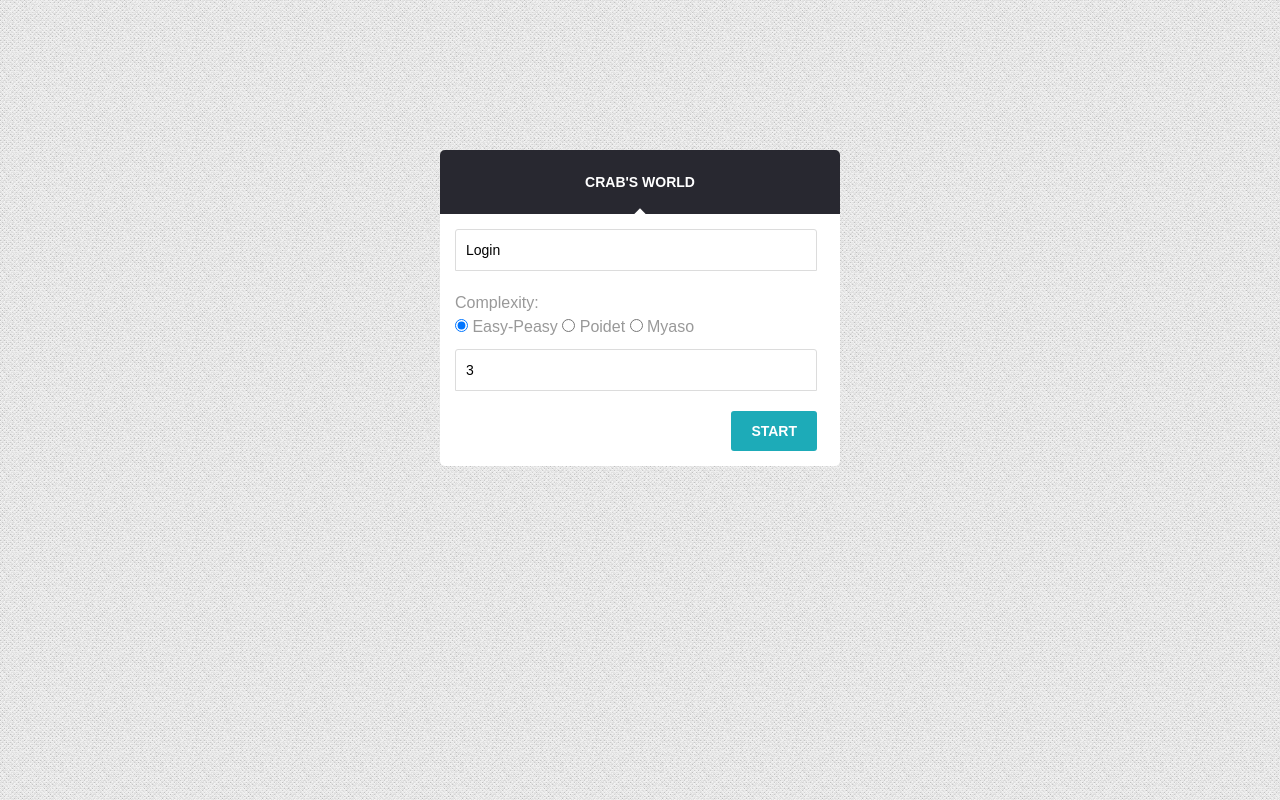
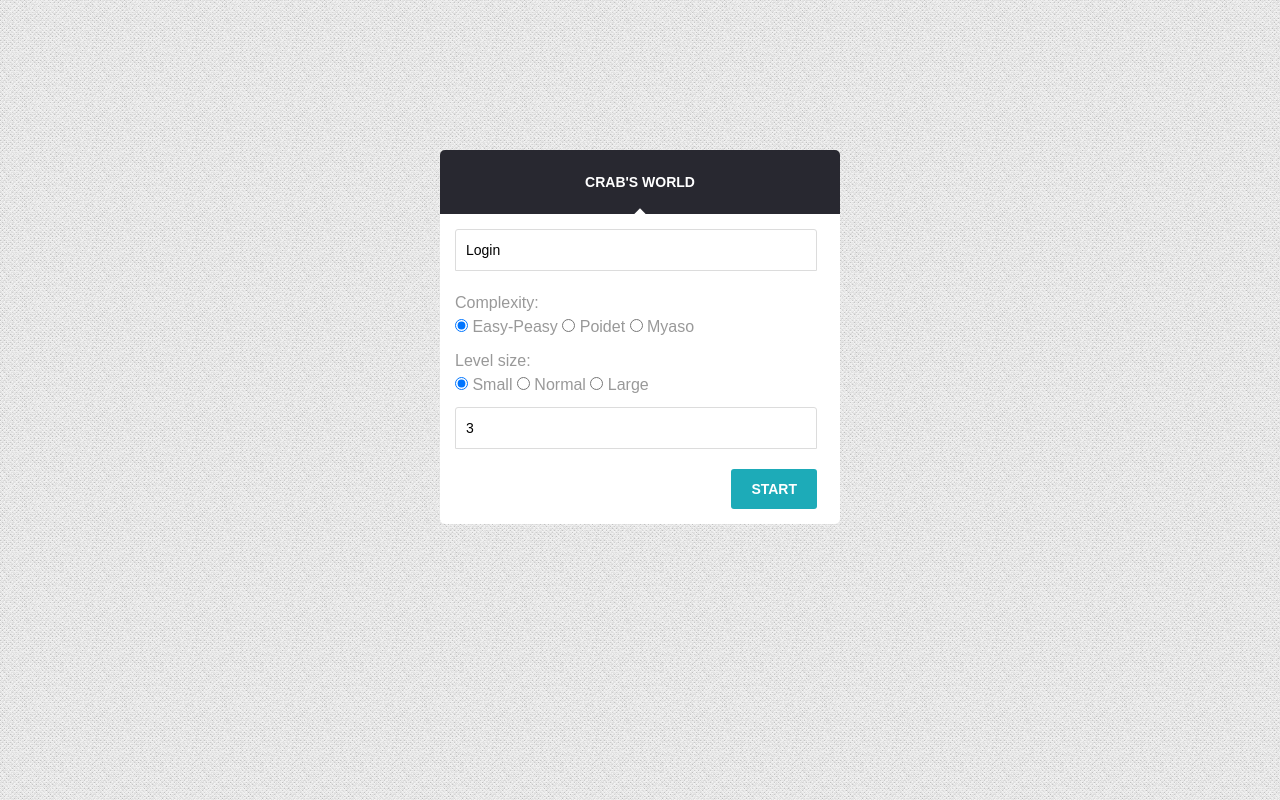
Before and after one commit to gudmian/plan_b, a website: page static/welcome.html in a window 1280 px wide. Drawn offline with Linux system fonts and the light colour scheme.

Commit message:
Add different map size

```diff
--- a/static/welcome.html
+++ b/static/welcome.html
@@ -27,6 +27,21 @@
                     <label for="hard">
                         <input name="group1" type="radio" id="hard" value="hard">
                         Myaso
+                    </label>
+                </div>
+                <div class="complexity">
+                    Level size: <br>
+                    <label for="easy">
+                        <input name="group2" type="radio" id="small" value="small" checked>
+                        Small
+                    </label>
+                    <label for="medium">
+                        <input name="group2" type="radio" id="normal" value="normal">
+                        Normal
+                    </label>
+                    <label for="hard">
+                        <input name="group2" type="radio" id="large" value="large">
+                        Large
                     </label>
                 </div>
                 <input type="text" required value="3" id="bots" name="botsAmount">
```
Also changed, not shown: server.js (+11 -1 lines).
